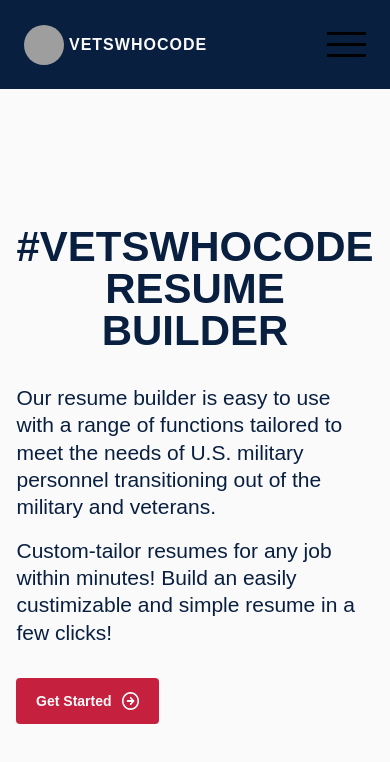
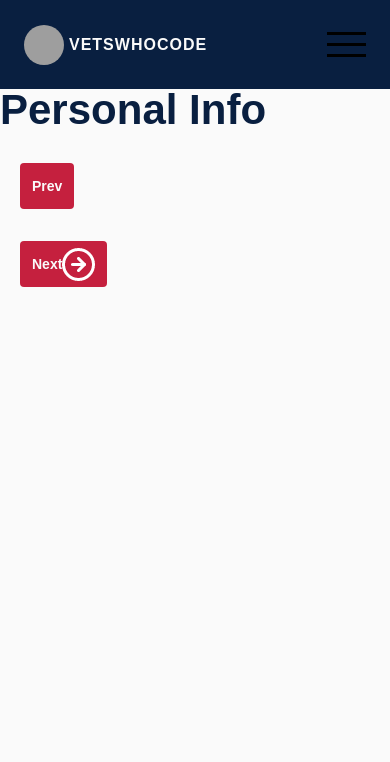
Before and after one commit to Vets-Who-Code/romeo-golf-cohort, a React (Create React App) app: page /PersonalInfo in a window 390 px wide. Shown: the top 762 px of the page. Built offline with nearby package versions, Linux system fonts and the light colour scheme; grey boxes are pictures that could not be loaded.

Commit message:
Router Switch Created #33

```diff
--- a/package.json
+++ b/package.json
@@ -8,6 +8,7 @@
     "@testing-library/user-event": "^13.5.0",
     "react": "^18.2.0",
     "react-dom": "^18.2.0",
+    "react-router-dom": "^6.3.0",
     "react-scripts": "5.0.1",
     "web-vitals": "^2.1.4"
   },
--- a/src/App.js
+++ b/src/App.js
@@ -2,14 +2,19 @@
 import "./App.css";
 import LandingPage from "./Components/LandingPage/LandingPage";
 import Nav from "./Components/Nav/Nav";
+import {Routes, Route } from "react-router-dom";
+import PersonalInfo from "./Components/PersonalInfo/PersonalInfo";
+import ErrorPage from "./Components/ErrorPage/ErrorPage";
 
 function App() {
   return (
     <div className="App">
-            <Nav />
-            <LandingPage />
-
-
+      <Nav />
+      <Routes>
+       <Route path="/" element={<LandingPage />} />
+       <Route path="/PersonalInfo" element={<PersonalInfo/>}/>
+       <Route path="*" element={<ErrorPage/>}/>
+      </Routes>
     </div>
   );
 }
--- /dev/null
+++ b/src/Components/ErrorPage/ErrorPage.css
@@ -0,0 +1,113 @@
+.btn-gr{
+  width:auto;
+  height:46px;
+  font-size: 0.875rem;
+  background-color: var(--hashflag-red);
+  margin-left:20px;
+
+}
+.container{
+    width:100%;
+    max-width:1300px;
+    margin:0 auto;
+    height:calc(100vh - 72px);
+    display:flex;
+    flex-direction: column;
+    justify-content: center;
+    align-items: center;
+
+}
+
+
+
+.landing-text{
+    padding:1rem 1.5rem;
+}
+
+/* .landing-text h1 span{
+    display: block;
+} */
+
+
+.landing-text h1{
+    text-align: center;
+    margin-bottom:2rem;
+}
+
+.landing-text p{
+    font-size: 1.3125rem;
+    margin-bottom:1rem;
+    line-height: 1.3;
+}
+
+.landing-image{
+    padding:1rem 1.5rem;
+    width:auto;
+    display:none;
+
+}
+
+.landing-btn button img#right-arrow{
+    width:15%;
+    margin-left:10px;
+}
+
+.btn{
+    padding: 12px 12px;
+    text-align: center;
+    margin-top: 2rem;
+    font-weight: 700;
+    cursor: pointer;
+    border: none;
+    border-radius: 4px;
+    transition: all 0.5s ease-in-out;
+    text-transform: capitalize;
+    display: flex;
+    justify-content: center;
+    align-items: center;
+    color: var(--hashflag-white);
+  }
+  .btn:hover {
+    transform: scale(1.05);
+    box-shadow: 12px 12px 30px 20px rgba(0,0,0,0.1);
+
+  }
+
+
+  @media only screen and (min-width:768px){
+
+   .container{
+    margin-top:72px;
+   }
+    .landing-image{
+        display: block;
+
+    }
+
+}
+
+@media only screen and (min-width:1024px){
+
+    .landing-text h1{
+        text-align: left;
+    }
+    .container{
+        flex-direction: row;
+        justify-content: space-between;
+    }
+
+    .landing-btn{
+        width:100%;
+        display: flex;
+        justify-content: flex-start;
+    }
+}
+
+@media only screen and (min-width:1440px){
+    .landing-text h1 span{
+        display: inline-block;
+    }
+    .container{
+        height:calc(100vh - 200px);
+    }
+}
--- /dev/null
+++ b/src/Components/ErrorPage/ErrorPage.js
@@ -0,0 +1,21 @@
+import React from "react";
+import { useNavigate } from "react-router-dom";
+import './ErrorPage.css'
+//for testing purposes... can leave or remove once deployed.
+
+function ErrorPage() {
+    const navigate = useNavigate();
+  return (
+    <div>
+      <h1>Error! Page Not Found!</h1>
+      <button
+        className="btn btn-gr"
+        onClick={() => navigate('/',{ approved: true })}
+      >
+        Go Back
+      </button>
+    </div>
+  );
+}
+
+export default ErrorPage;
--- a/src/Components/LandingPage/LandingPage.js
+++ b/src/Components/LandingPage/LandingPage.js
@@ -1,10 +1,14 @@
 import React from "react";
 import '../LandingPage/LandingPage.css';
 import RightArrow from '../../images/right-arrow.png';
+import { useNavigate } from "react-router-dom";
+
 
 
 export default function LandingPage() {
+  const navigate = useNavigate()
   return (
+
     <>
       <div className="container">
         <div className="landing-text">
@@ -19,8 +23,8 @@
 
           <p>Custom-tailor resumes for any job within minutes! Build an easily custimizable and simple resume in a few clicks!</p>
           <div className="landing-btn">
-            <a href="./App.js" target="_blank">
-            <button className="btn btn-gr">Get Started
+            <a href="../PersonalInfo/" >
+            <button className="btn btn-gr" onClick={()=> navigate(1)}>Get Started
             <img src={RightArrow} alt="" id="right-arrow" />
             </button>
 
--- /dev/null
+++ b/src/Components/PersonalInfo/PersonalInfo.css
@@ -0,0 +1,112 @@
+.btn-gr{
+  width:auto;
+  height:46px;
+  font-size: 0.875rem;
+  background-color: var(--hashflag-red);
+
+}
+.container{
+    width:100%;
+    max-width:1300px;
+    margin:0 auto;
+    height:calc(100vh - 72px);
+    display:flex;
+    flex-direction: column;
+    justify-content: center;
+    align-items: center;
+
+}
+
+
+
+.landing-text{
+    padding:1rem 1.5rem;
+}
+
+/* .landing-text h1 span{
+    display: block;
+} */
+
+
+.landing-text h1{
+    text-align: center;
+    margin-bottom:2rem;
+}
+
+.landing-text p{
+    font-size: 1.3125rem;
+    margin-bottom:1rem;
+    line-height: 1.3;
+}
+
+.landing-image{
+    padding:1rem 1.5rem;
+    width:auto;
+    display:none;
+
+}
+
+.landing-btn button img#right-arrow{
+    width:15%;
+    margin-left:10px;
+}
+
+.btn{
+    padding: 12px 12px;
+    text-align: center;
+    margin-top: 2rem;
+    font-weight: 700;
+    cursor: pointer;
+    border: none;
+    border-radius: 4px;
+    transition: all 0.5s ease-in-out;
+    text-transform: capitalize;
+    display: flex;
+    justify-content: center;
+    align-items: center;
+    color: var(--hashflag-white);
+  }
+  .btn:hover {
+    transform: scale(1.05);
+    box-shadow: 12px 12px 30px 20px rgba(0,0,0,0.1);
+
+  }
+
+
+  @media only screen and (min-width:768px){
+
+   .container{
+    margin-top:72px;
+   }
+    .landing-image{
+        display: block;
+
+    }
+
+}
+
+@media only screen and (min-width:1024px){
+
+    .landing-text h1{
+        text-align: left;
+    }
+    .container{
+        flex-direction: row;
+        justify-content: space-between;
+    }
+
+    .landing-btn{
+        width:100%;
+        display: flex;
+        justify-content: flex-start;
+    }
+}
+
+@media only screen and (min-width:1440px){
+    .landing-text h1 span{
+        display: inline-block;
+    }
+    .container{
+        height:calc(100vh - 200px);
+    }
+}
--- /dev/null
+++ b/src/Components/PersonalInfo/PersonalInfo.js
@@ -0,0 +1,14 @@
+import React from 'react'
+import PrevNextButton from '../PrevNextButton/PrevNextButton'
+import './PersonalInfo.css'
+
+function PersonalInfo() {
+  return (
+    <div>
+     <h1>Personal Info</h1>
+      <PrevNextButton />
+    </div>
+  );
+}
+
+export default PersonalInfo
--- /dev/null
+++ b/src/Components/PrevNextButton/PrevNextButton.css
@@ -0,0 +1,8 @@
+
+.btn-gr{
+  width:auto;
+  height:46px;
+  font-size: 0.875rem;
+  background-color: var(--hashflag-red);
+
+}
--- /dev/null
+++ b/src/Components/PrevNextButton/PrevNextButton.js
@@ -0,0 +1,34 @@
+import React from "react";
+import { useNavigate } from "react-router-dom";
+import './PrevNextButton.css'
+import RightArrow from "../../images/right-arrow.png";
+
+
+function PrevNextButton() {
+  const navigate = useNavigate();
+  return (
+    <>
+      <div>
+        <button
+          className="btn btn-gr"
+          id="btn-blank"
+          onClick={() => navigate(-1)}
+        >
+          Prev
+        </button>
+        <button
+          className="btn btn-gr"
+          id="btn-next"
+          onClick={() => navigate(1)}
+        >
+          Next
+          <img src={RightArrow} alt="" id="right-arrow" />
+        </button>
+
+        <div></div>
+      </div>
+    </>
+  );
+}
+
+export default PrevNextButton;
--- a/src/index.js
+++ b/src/index.js
@@ -2,12 +2,13 @@
 import ReactDOM from 'react-dom/client';
 import App from './App';
 import reportWebVitals from './reportWebVitals';
+import { BrowserRouter as Router } from "react-router-dom";
 
 const root = ReactDOM.createRoot(document.getElementById('root'));
 root.render(
-  <React.StrictMode>
+  <Router>
     <App />
-  </React.StrictMode>
+  </Router>
 );
 
 // If you want to start measuring performance in your app, pass a function
```
Also changed, not shown: 1 other file (tests, documents, lock files or other folders).
